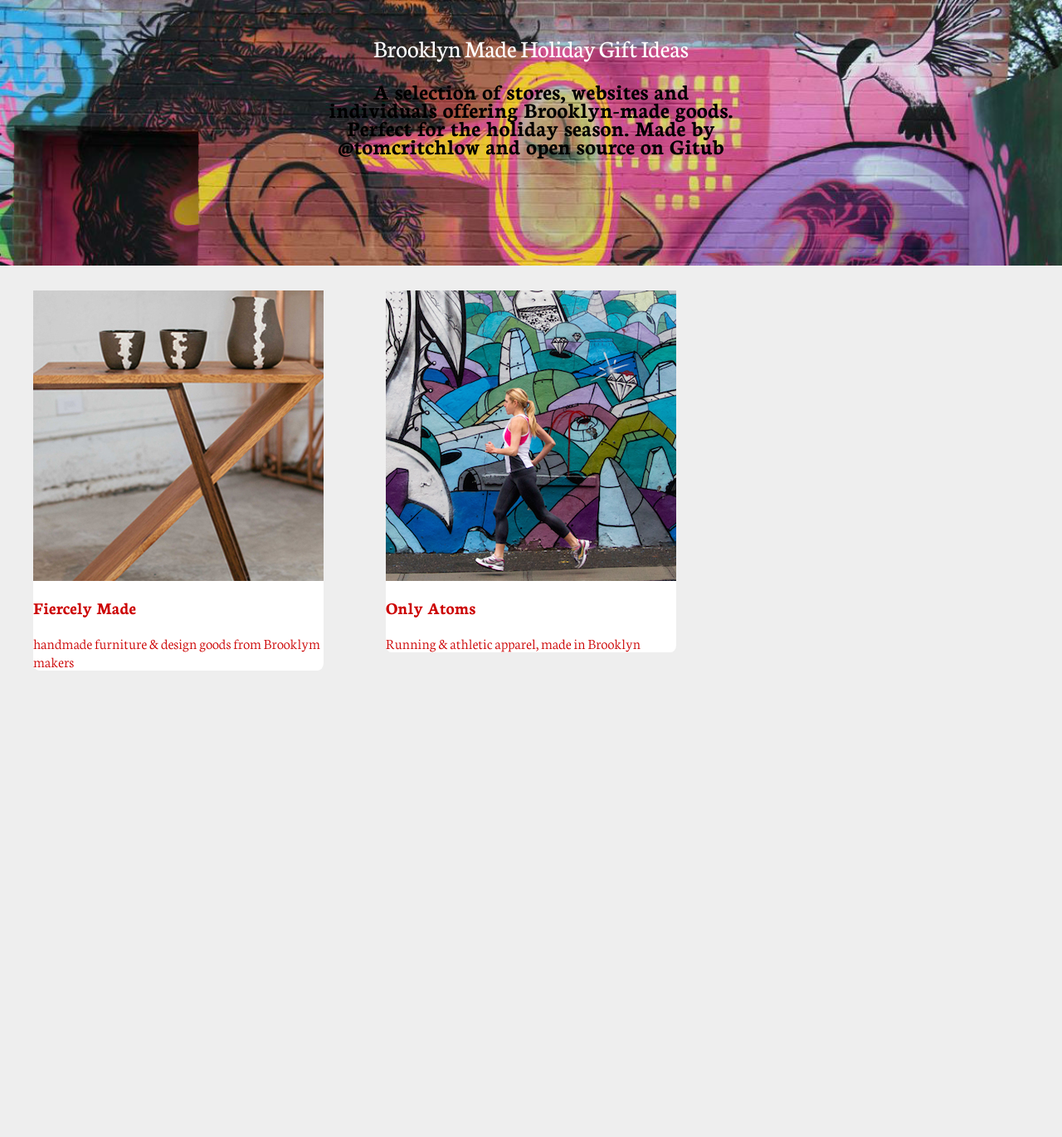
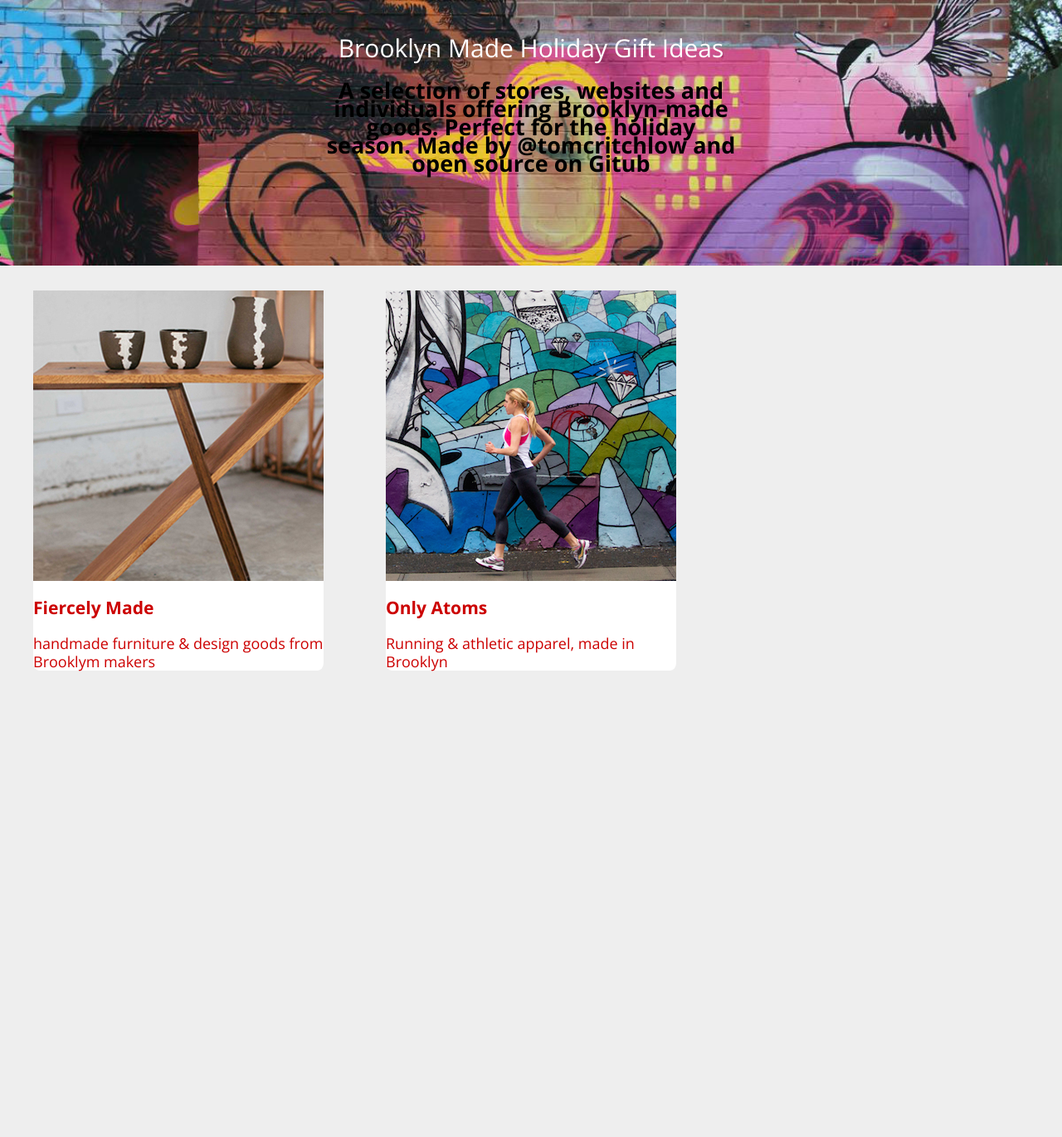
Before and after one commit to supportyourlocalmaker/supportyourlocalmaker.github.io, a Jekyll site: the page built from index.html, in a window 1280 px wide. Shown: the whole page at 83% size. Built offline with Jekyll 4.4.1, drawn with Linux system fonts in a browser that asks for light colours; nearby versions of some CDN libraries.

Commit message:
open sans

```diff
--- a/_includes/head.html
+++ b/_includes/head.html
@@ -6,7 +6,7 @@
     <title>Brooklyn Made Holiday Gift Ideas - Open Source</title>
     <meta name="description" content="Support your local maker this holiday season.">
 
-<link href='http://fonts.googleapis.com/css?family=Neuton:300,400,700,400italic' rel='stylesheet' type='text/css'>
+<link href='http://fonts.googleapis.com/css?family=Open+Sans:300,400,700,400italic' rel='stylesheet' type='text/css'>
 
 <link href="/css/all.css" rel="stylesheet">
 <link href="/css/main.css" rel="stylesheet">
--- a/css/all.css
+++ b/css/all.css
@@ -4,7 +4,7 @@
 }
 
 body{
-  font-family:'Neuton';
+  font-family:'Open Sans';
   font-weight:300;
   font-size:18px;
   line-height:22px;
```
